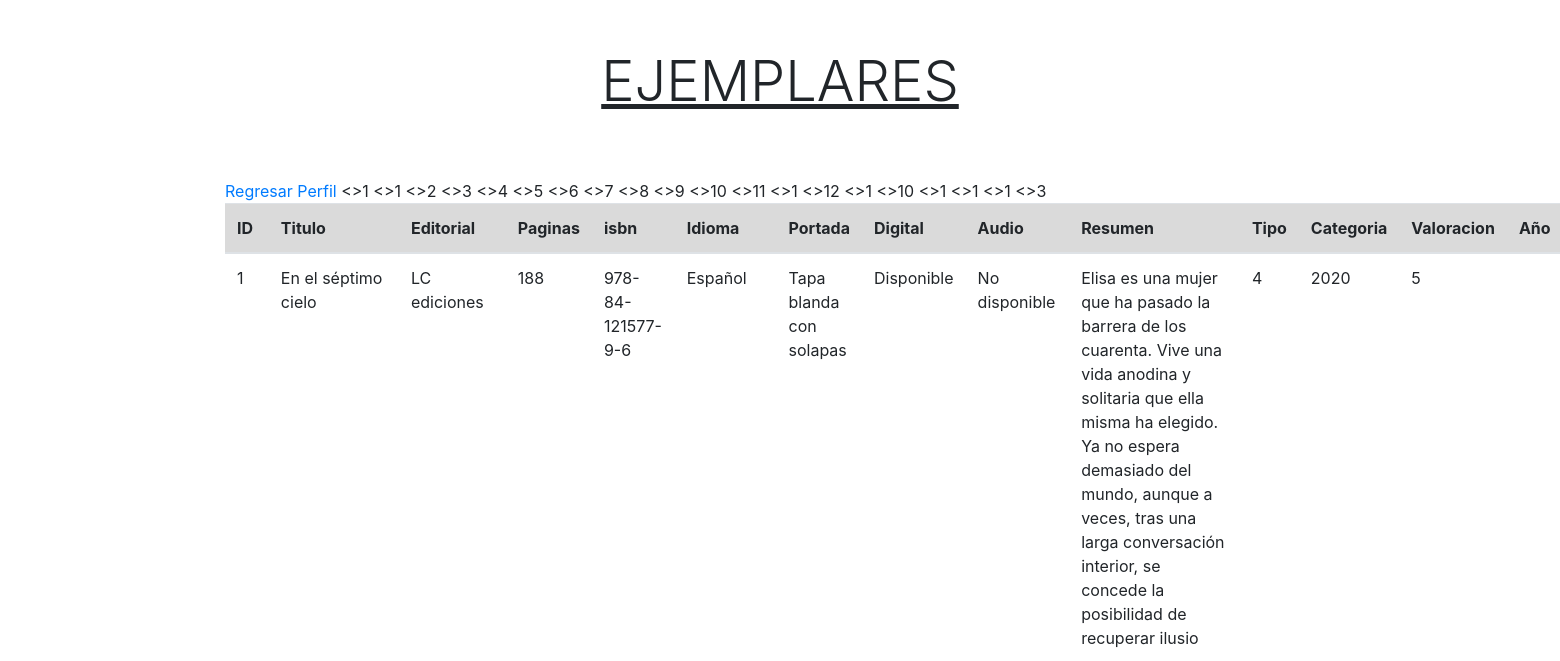
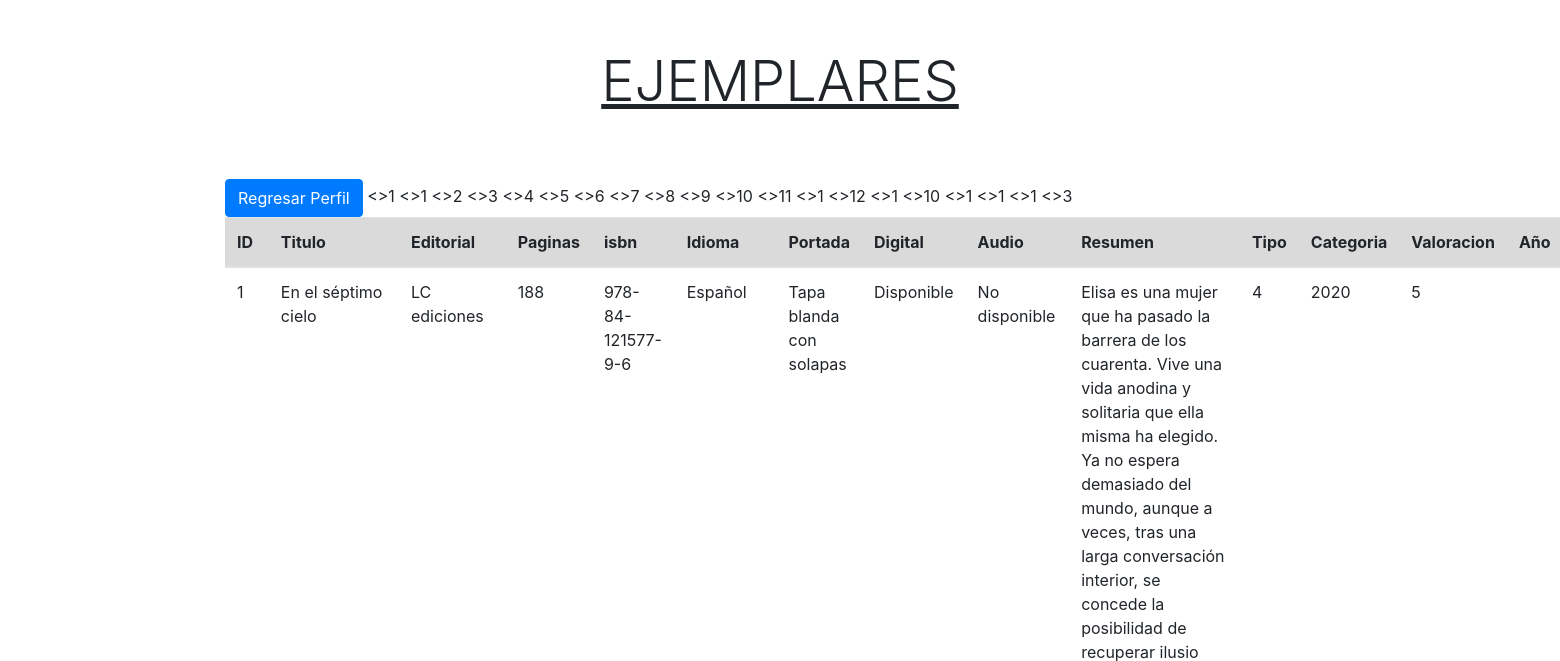
Before and after one commit to MedalitContreras/SisBibliotecaG02, a CodeIgniter app: page /SisBibliotecaG02/usuario/ejemplar in a window 1560 px wide; the page is wider, and only the part inside the window is pictured. Shown: the top 661 px of that part. Run offline with CodeIgniter, Linux system fonts and the light colour scheme; data comes from the database, SQL or seed files in the repository.

Commit message:
Bootstrap

```diff
--- a/bibliotecag2/application/views/usuario/ejemplar.php
+++ b/bibliotecag2/application/views/usuario/ejemplar.php
@@ -2,7 +2,7 @@
 <br><br>
 <h2 align="center" class="display-4"><P><u>EJEMPLARES</u></P></h2>
 <br><br>
-<a  href="<?php echo base_url('usuario/regresar') ?>">Regresar Perfil</a>
+<a  href="<?php echo base_url('usuario/regresar') ?>" type="submit" class="btn btn-primary">Regresar Perfil</a>
 
 <table class=" table">
     <thead>
```
